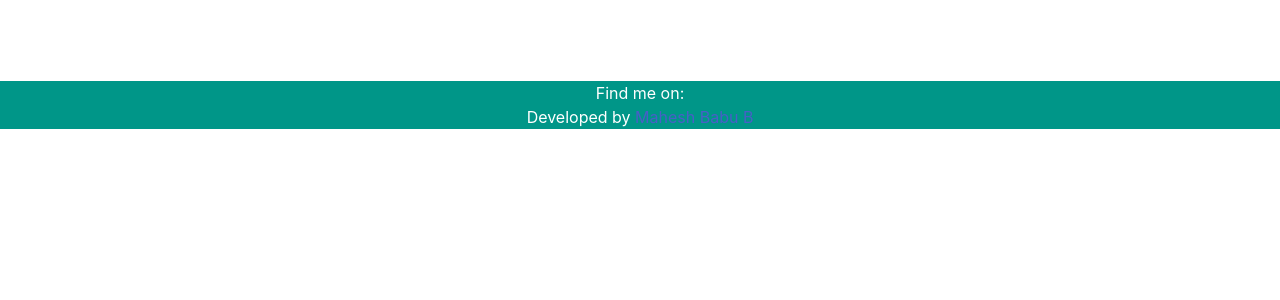
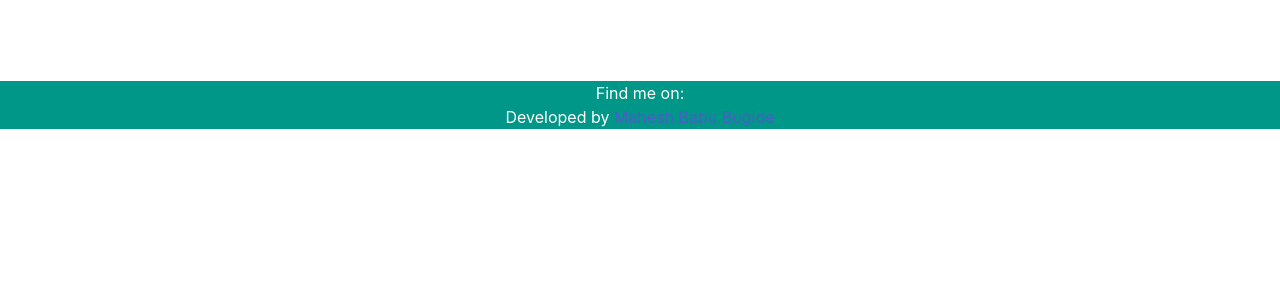
Before and after one commit to bugidemaheshbabu/the_weather_app, a Django app: template weather/templates/weather/weather.html in a window 1280 px wide. Shown: the part 347-647 px from the top of the page. Run offline with Django 3.2, Linux system fonts and the light colour scheme; the template is opened without the code that fills it: values that come from a table or form of the project are taken from there, others are empty; some libraries are stand-ins or nearby versions.

Commit message:
Update name

```diff
--- a/weather/templates/weather/weather.html
+++ b/weather/templates/weather/weather.html
@@ -87,7 +87,7 @@
         <a href="https://www.linkedin.com/in/mahesh-babu-9b5068153/"><i class="fa fa-linkedin-p w3-hover-opacity"></i></a>
         <a href="https://twitter.com/ppl_cl_me_maahe"><i class="fa fa-twitter w3-hover-opacity"></i></a>
         <i class="fa fa-linkedin w3-hover-opacity"></i>
-        <p>Developed by <a href="https://www.linkedin.com/in/mahesh-babu-9b5068153/" target="_blank">Mahesh Babu B</a></p>
+        <p>Developed by <a href="https://www.linkedin.com/in/mahesh-babu-9b5068153/" target="_blank">Mahesh Babu Bugide</a></p>
       </footer>
     </body>
 </html>
```
